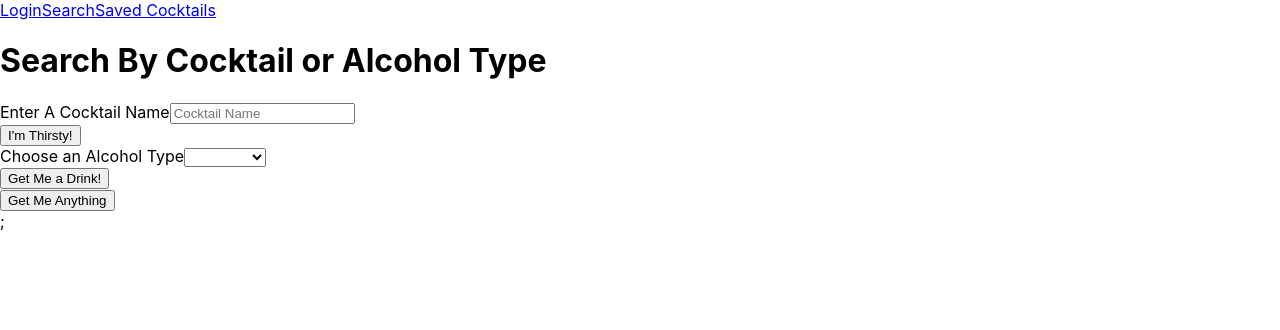
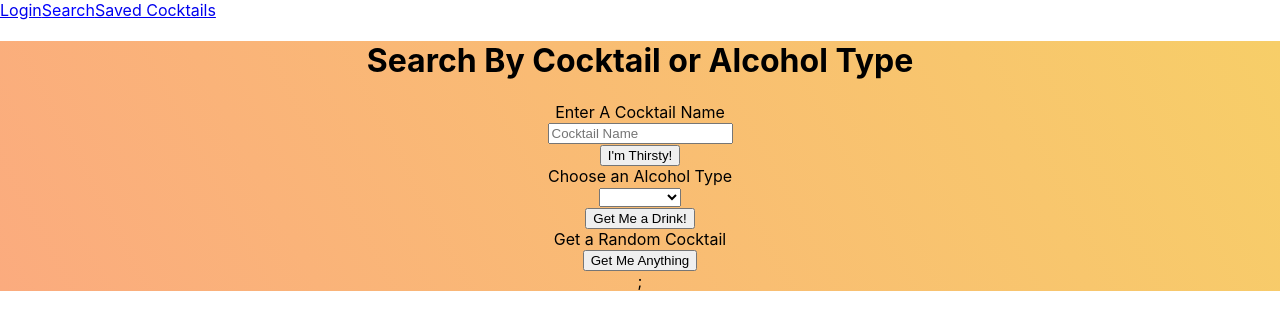
Before and after one commit to michaelivers909/cocktails, a React (Create React App) app: page /Search in a window 1280 px wide. Shown: the top 330 px of the page. Built offline with nearby package versions, Linux system fonts and the light colour scheme.

Commit message:
adding style

```diff
--- a/src/App.css
+++ b/src/App.css
@@ -2,37 +2,21 @@
   text-align: center;
 }
 
-.App-logo {
-  height: 40vmin;
-  pointer-events: none;
+.active-link {
+  color: blue;
 }
 
-@media (prefers-reduced-motion: no-preference) {
-  .App-logo {
-    animation: App-logo-spin infinite 20s linear;
-  }
+.form-container {
+  display: block;
+
 }
 
-.App-header {
-  background-color: #282c34;
-  min-height: 100vh;
-  display: flex;
-  flex-direction: column;
-  align-items: center;
-  justify-content: center;
-  font-size: calc(10px + 2vmin);
-  color: white;
+.text-center {
+  text-align: center;
 }
 
-.App-link {
-  color: #61dafb;
+.background-main {
+  background-color: #FBAB7E;
+  background-image: linear-gradient(62deg, #FBAB7E 0%, #F7CE68 100%);
+
 }
-
-@keyframes App-logo-spin {
-  from {
-    transform: rotate(0deg);
-  }
-  to {
-    transform: rotate(360deg);
-  }
-}
--- a/src/App.js
+++ b/src/App.js
@@ -5,6 +5,7 @@ import Saved from "./components/Saved";
 import Login from "./components/Login";
 import { Provider } from "react-redux";
 import Store from "./redux/Store";
+import "./App.css";
 
 
 function App() {
@@ -13,9 +14,9 @@ function App() {
     <Router>
       <>
         <nav>
-          <NavLink to="/Login">Login</NavLink>
-          <NavLink to="/Saved">Search</NavLink>
-          <NavLink to="/Search">Saved Cocktails</NavLink>
+          <NavLink to="/Login" activeClassName="active-link">Login</NavLink>
+          <NavLink to="/Search" activeClassName="active-link">Search</NavLink>
+          <NavLink to="/Saved" activeClassName="active-link">Saved Cocktails</NavLink>
         </nav>
         <main>
           <Switch>
--- a/src/components/Search.js
+++ b/src/components/Search.js
@@ -127,11 +127,13 @@ const Search = (props) => {
 
   return (
     <>
-      <div>
+      <div className="background-main text-center">
         <form>
           <h1>Search By Cocktail or Alcohol Type</h1>
           <div>
+            <div>
               <label htmlFor="query">Enter A Cocktail Name</label>
+            </div>
             <input
               value={query}
               onChange={(e) => setQuery(e.target.value)}
@@ -153,7 +155,10 @@ const Search = (props) => {
             </button>
           </div>
           <div>
+            <div>
               <label htmlFor="alcohol">Choose an Alcohol Type</label>
+            </div>
+            <div>
               <select
                 onChange={(e) => {
                   setAlcohol(e.target.value);
@@ -168,6 +173,7 @@ const Search = (props) => {
                 ))}
               </select>
             </div>
+          </div>
           <div>
             <button
               className="submit"
@@ -181,6 +187,9 @@ const Search = (props) => {
             </button>
           </div>
           <div>
+            <div>
+              <label>Get a Random Cocktail</label>
+            </div>
             <button
               className="submit"
               onClick={(e) => {
@@ -205,13 +214,14 @@ const Search = (props) => {
                   deleteSaved={props.deleteSaved}
                   addSaved={props.addSaved}
                 />
-              ))};
+              ))}
+            ;
           </div>
         </form>
       </div>
     </>
   );
-}
+};
 
 const mapDispatchToProps = {
   setSearch,
@@ -229,5 +239,4 @@ function mapStateToProps(state) {
   };
 }
 
-
 export default connect(mapStateToProps, mapDispatchToProps)(Search);
```
Lines whose indentation alone changed are shown as unchanged.
